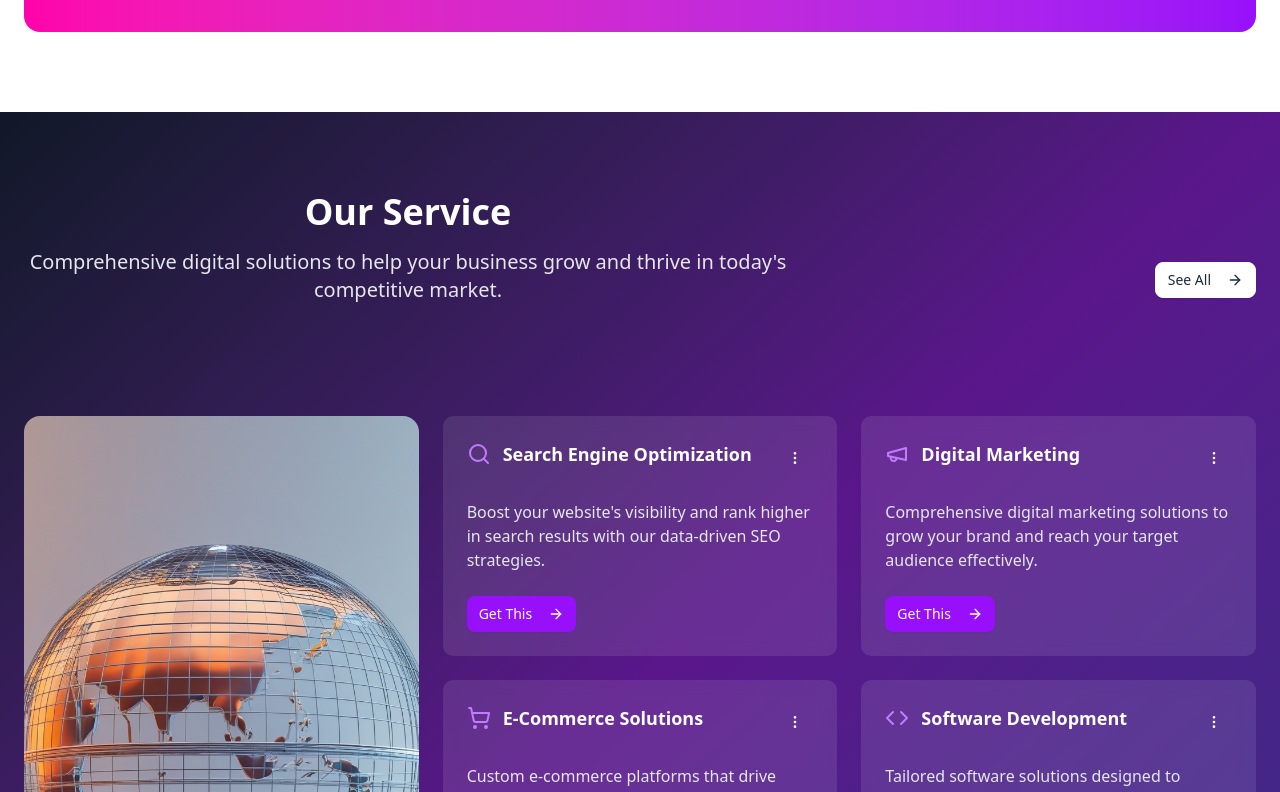
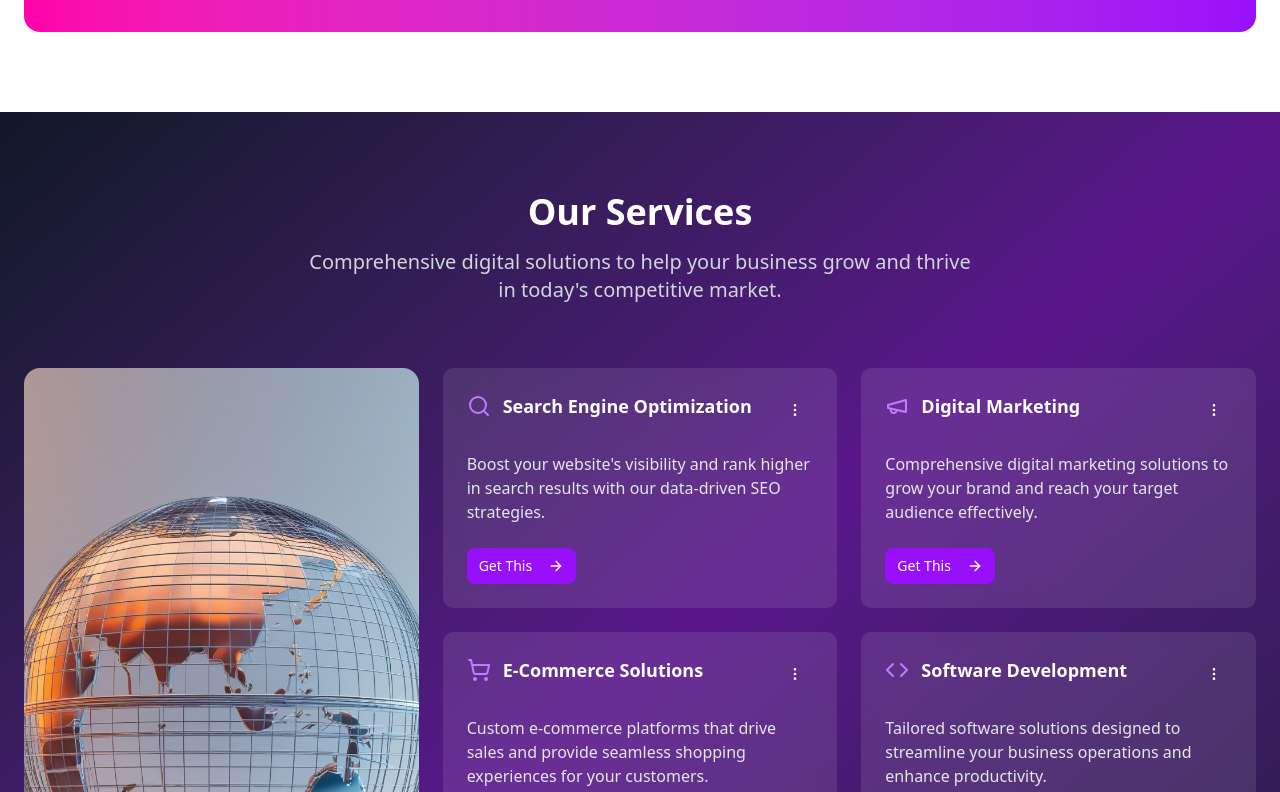
Before and after one commit to Maneeshaprabha/Nexium, a Next.js app: page / in a window 1280 px wide. Shown: the part 2228-3020 px from the top of the page. Built offline with nearby package versions, Linux system fonts and the light colour scheme.

Commit message:
add service colors

```diff
--- a/src/components/about-section.tsx
+++ b/src/components/about-section.tsx
@@ -128,7 +128,7 @@ export function AboutSection() {
             </div>
 
             <Link href="/contact">
-              <Button size="lg" className="bg-[#5c50d2] hover:bg-[#5527d3]">
+              <Button size="lg" className="bg-[#241e58] hover:bg-[#1d1a39]">
                 Get in Touch
               </Button>
             </Link>
--- a/src/components/services-section.tsx
+++ b/src/components/services-section.tsx
@@ -41,37 +41,21 @@ export function ServicesSection() {
   ]
 
   return (
-    <section id="services" className="py-20 bg-gradient-to-br from-gray-900 via-purple-900 to-indigo-900 text-white">
+    <section id="services" className="py-20 bg-gradient-to-br from-gray-900 via-purple-900 to-[#1d1a39] text-white">
       <div className="container mx-auto px-4 sm:px-6">
-        <div className="flex justify-between items-center mb-12">
-          {/* <h2 className="text-3xl md:text-4xl font-bold flex items-center">
-            <span className="text-yellow-300 mr-2">✨</span> Our Services
-          </h2> */}
+      <div className="text-center mb-16">
+  <h2 className="text-3xl md:text-4xl font-bold mb-4">Our Services</h2>
+  <p className="text-xl text-gray-300 max-w-2xl mx-auto">
+    Comprehensive digital solutions to help your business grow and
+    thrive in today's competitive market.
+  </p>
+  <div className="mt-6">
+    {/* <Button variant="outline" className="text-white border-white hover:bg-white/10">
+      See All <ArrowRight className="ml-2 h-4 w-4" />
+    </Button> */}
+  </div>
+</div>
 
-<div
-          className="text-center mb-16"
-             initial="hidden"
-          whileInView="visible"
-
-        >
-          <h2
-            className="text-3xl md:text-4xl font-bold text-white mb-4"
-
-          >
-           Our Service
-          </h2>
-          <p
-            className="text-xl text-gray-200 max-w-3xl mx-auto"
-
-          >
-           Comprehensive digital solutions to help your business grow and
-            thrive in today's competitive market.
-          </p>
-        </div>
-          <Button variant="outline" className="text-gray-800 border-white hover:bg-white/10">
-            See All <ArrowRight className="ml-2 h-4 w-4" />
-          </Button>
-        </div>
 
         <div className="grid grid-cols-1 md:grid-cols-3 gap-6">
           <div className="md:col-span-1">
```
